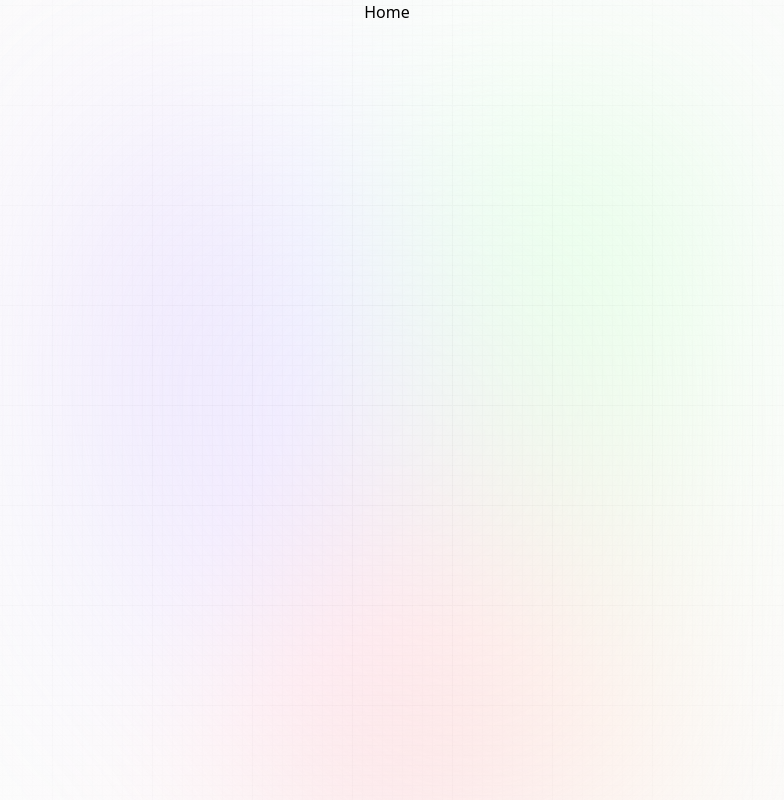
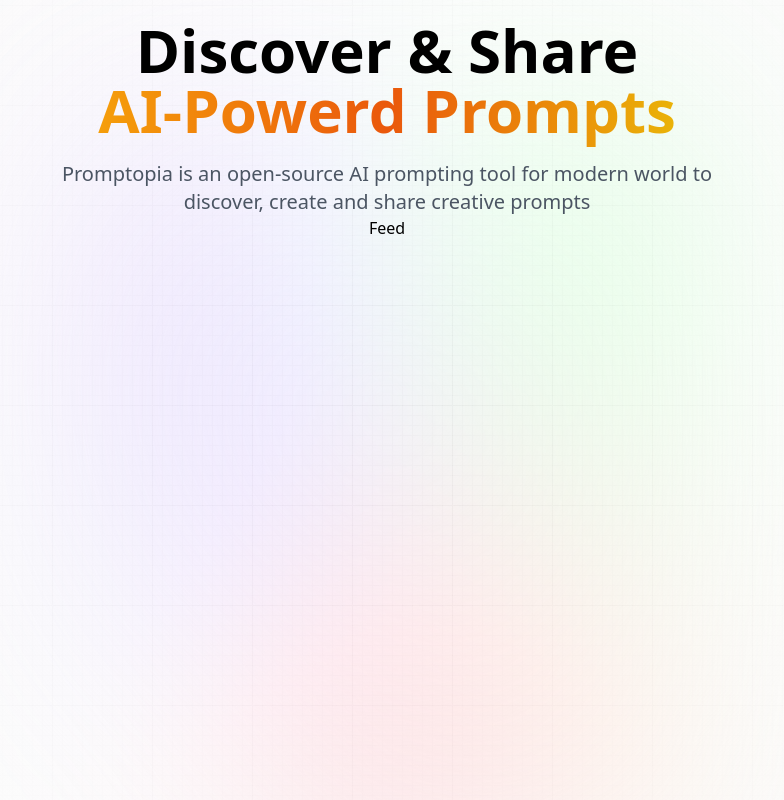
Before and after one commit to stae1102/promptopia, a Next.js app: page / in a window 1280 px wide. Shown: the whole page, without its empty margins (253-1037 px from the left). Built offline with nearby package versions, Linux system fonts and the light colour scheme.

Commit message:
feat: Add description onto homepage

```diff
--- a/app/page.tsx
+++ b/app/page.tsx
@@ -1,5 +1,21 @@
+import Feed from '@components/Feed';
+
 const Home = () => {
-  return <div>Home</div>;
+  return (
+    <section className='w-full flex-center flex-col'>
+      <h1 className='head_text text-center'>
+        Discover & Share
+        <br className='max-md:hidden' />
+        <span className='orange_gradient text-center'>AI-Powerd Prompts</span>
+      </h1>
+      <p className='desc text-center'>
+        Promptopia is an open-source AI prompting tool for modern world to
+        discover, create and share creative prompts
+      </p>
+
+      <Feed />
+    </section>
+  );
 };
 
 export default Home;
```
